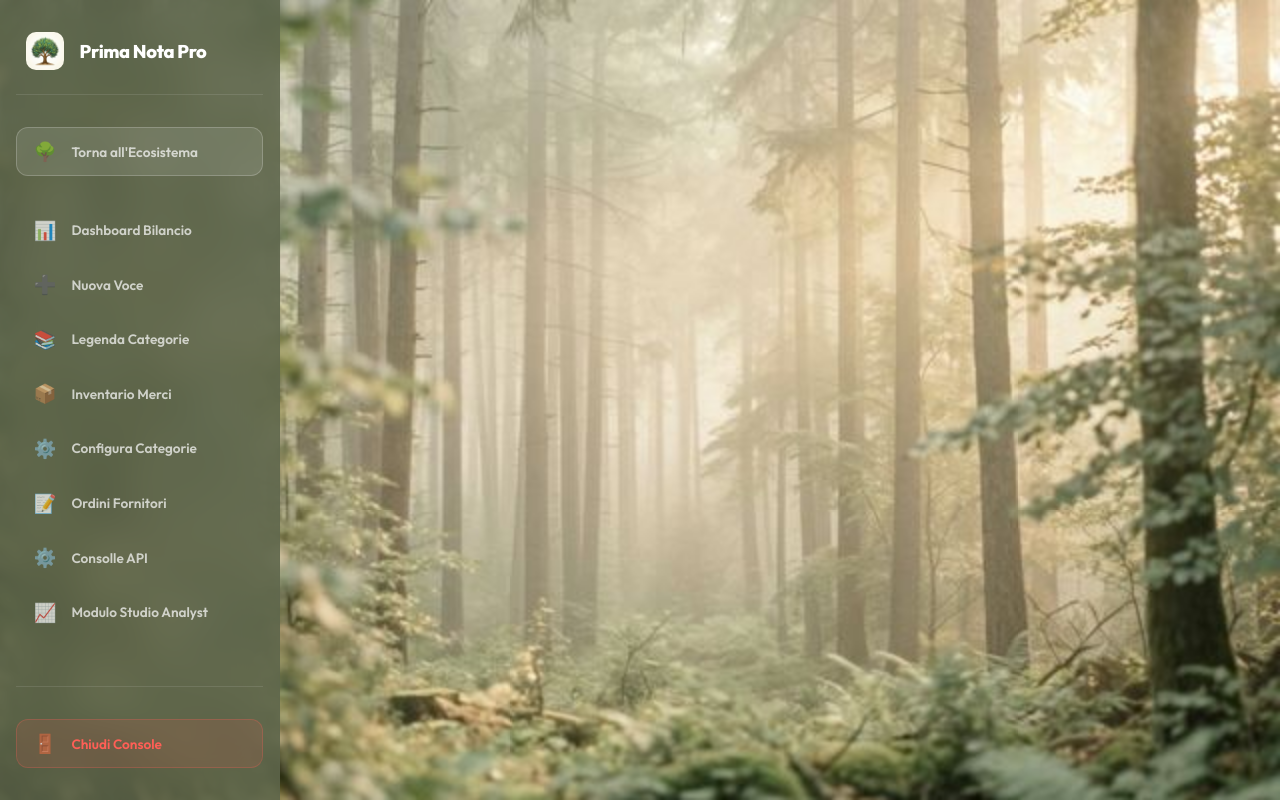
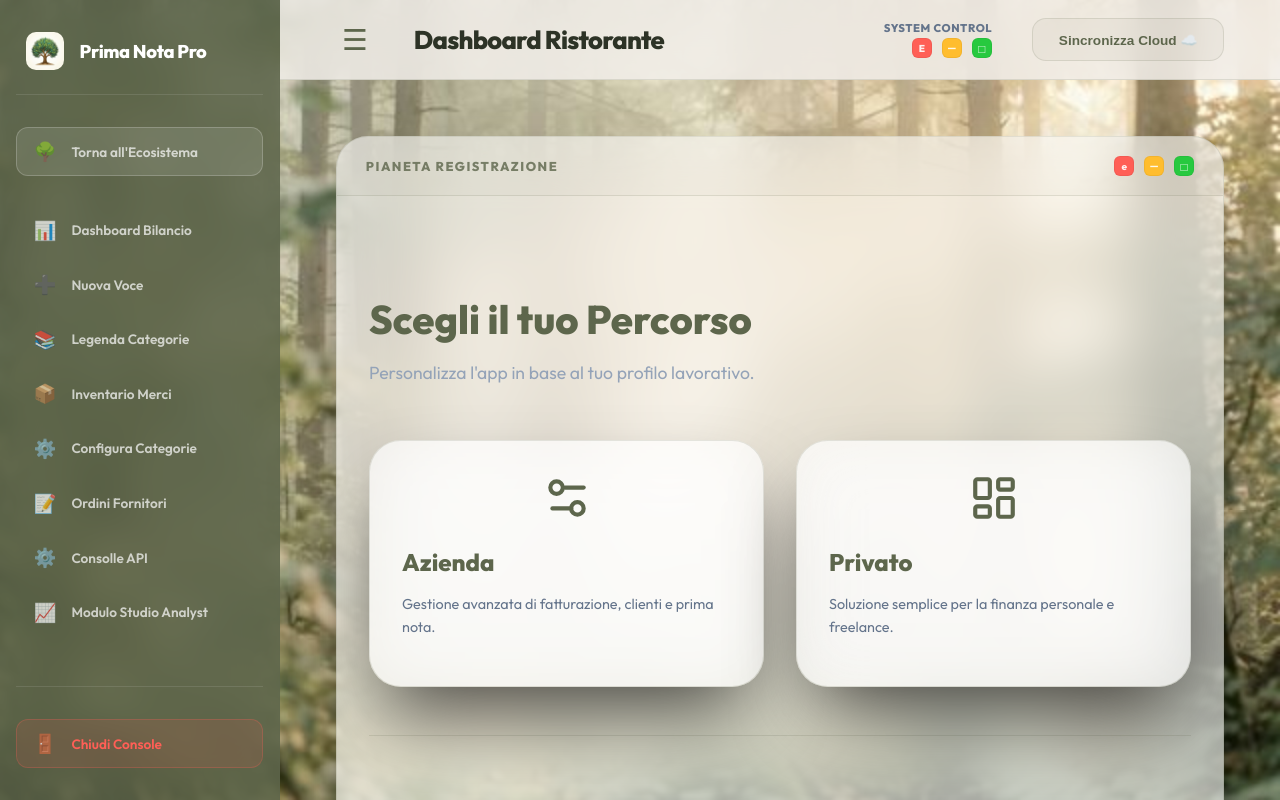
Before and after one commit to albertoiannelli1970-oss/studio-pro1.0, a plain HTML site: page prima-nota/index.html in a window 1280 px wide. Drawn offline with nearby package versions, Linux system fonts and the light colour scheme.

Commit message:
Fix layout: contenuto ora visibile immediatamente nel viewport senza scroll

```diff
--- a/prima-nota/index.html
+++ b/prima-nota/index.html
@@ -43,6 +43,7 @@
 #app-shell {
     display: flex; height: 100vh; width: 100vw;
     background: transparent;
+    overflow: hidden;
 }
 
 /* --- SIDEBAR --- */
@@ -82,18 +83,20 @@
 
 /* --- MAIN CONTAINER --- */
 #main-container {
-    flex-grow: 1; display: flex; flex-direction: column; height: 100vh; overflow: hidden;
+    flex: 1; display: flex; flex-direction: column; height: 100vh; overflow: hidden;
+    min-width: 0;
     background: transparent;
 }
 .top-bar {
-    height: 80px; padding: 0 3.5rem; display: flex; justify-content: space-between; align-items: center;
+    height: 80px; min-height: 80px; padding: 0 3.5rem; display: flex; justify-content: space-between; align-items: center;
     border-bottom: 1px solid var(--glass-border); background: rgba(242, 239, 234, 0.85); backdrop-filter: blur(20px);
-    z-index: 90;
+    z-index: 90; flex-shrink: 0;
 }
 
 #content-area {
-    flex-grow: 1; overflow-y: auto; padding: 3.5rem; display: flex; flex-direction: column;
+    flex: 1; overflow-y: auto; padding: 3.5rem; display: flex; flex-direction: column;
     align-items: center; width: 100%; scroll-behavior: smooth;
+    min-height: 0;
 }
 
 /* --- UI COMPONENTS --- */
--- a/prima-nota/js/init.js
+++ b/prima-nota/js/init.js
@@ -30,8 +30,13 @@
         console.error('content-area not found');
         return;
     }
-    // Also update global reference
+    // Update global + scroll to top + ensure splash hidden
     window.mainContent = mainContent;
+    mainContent.scrollTop = 0;
+    const splash = document.getElementById('splash-screen');
+    if (splash) splash.style.display = 'none';
+    const shell = document.getElementById('app-shell');
+    if (shell) shell.style.display = 'flex';
 
     mainContent.className = 'fade-in';
 
```
